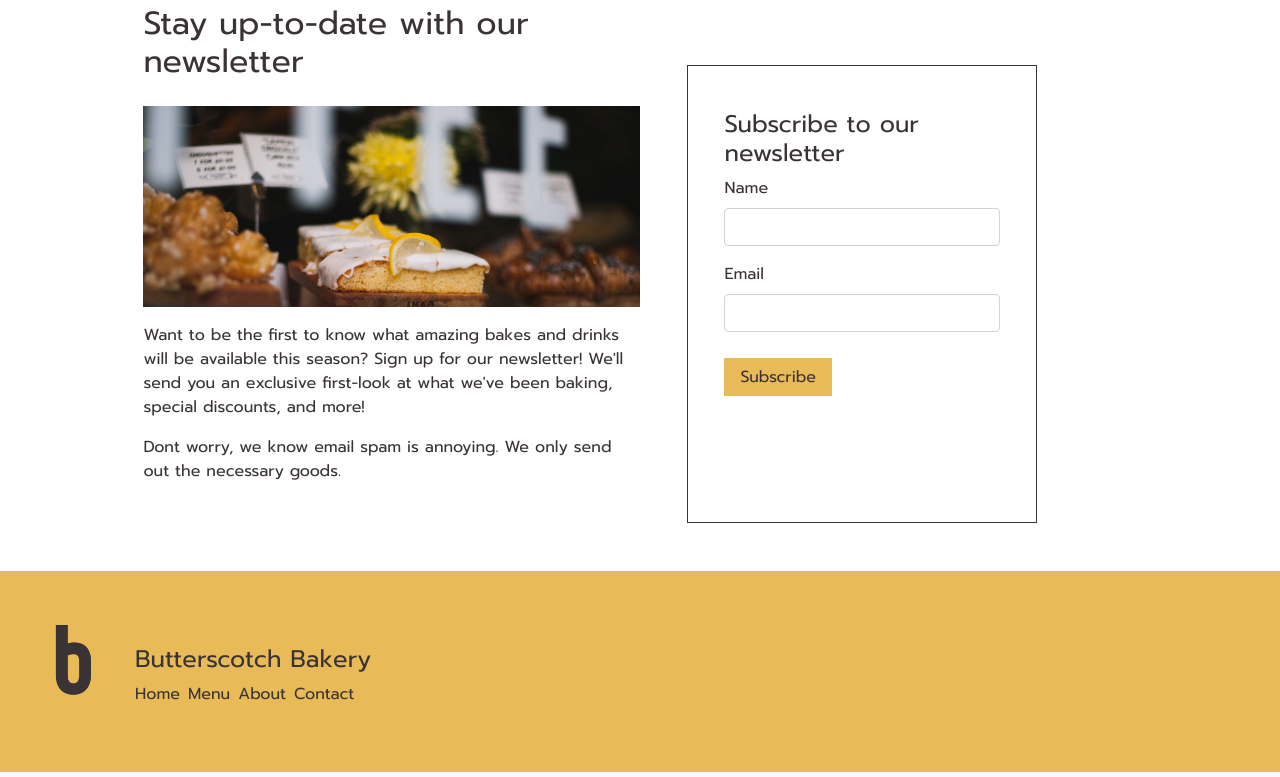
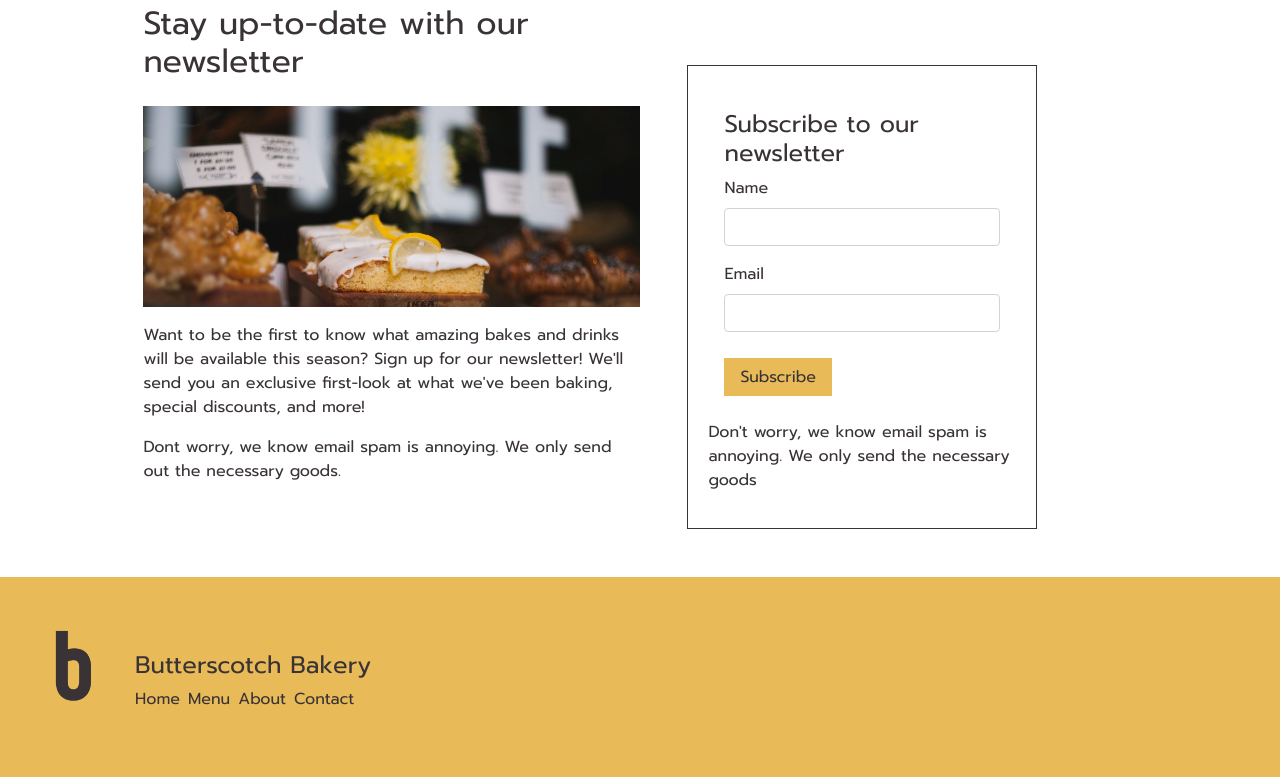
Before and after one commit to camila-guzman/butterscotch-bakery, a PHP site: page /about.php in a window 1280 px wide. Shown: the part 1445-2222 px from the top of the page. Run offline with PHP 8.4, Linux system fonts and the light colour scheme.

Commit message:
Get name

```diff
--- a/about.php
+++ b/about.php
@@ -64,14 +64,21 @@
           <h4>Subscribe to our newsletter</h4>
           <div class="form-group">
             <label for="name">Name</label>
-            <input type="name" class="form-control" id="name" />
+            <input type="name" class="form-control">
           </div>
           <div class="form-group">
-            <label for="email"">Email</label>
-              <input type=" email" class="form-control" id="email" />
+            <label for="email">Email</label>
+            <input type="email" class="form-control">
           </div>
           <button type="submit" class="btn">Subscribe</button>
         </form>
+
+        <?php
+        if (isset($_POST["name"])) { ?>
+          <h4 class="ml-3">Welcome to the club, <?php echo $_POST["name"] ?>!</h4>
+        <?php } else { ?>
+          <p>Don't worry, we know email spam is annoying. We only send the necessary goods</p>
+        <?php } ?>
       </div>
     </div>
   </div>
```
